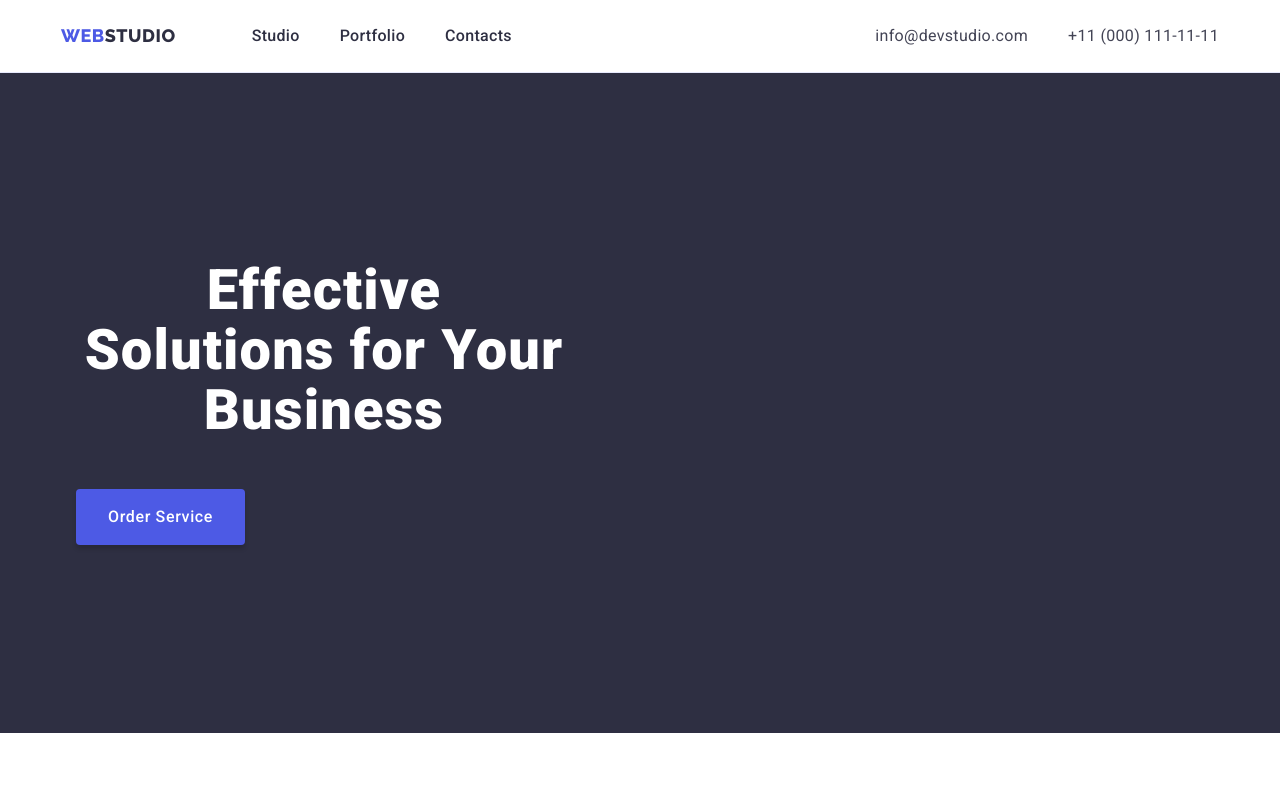
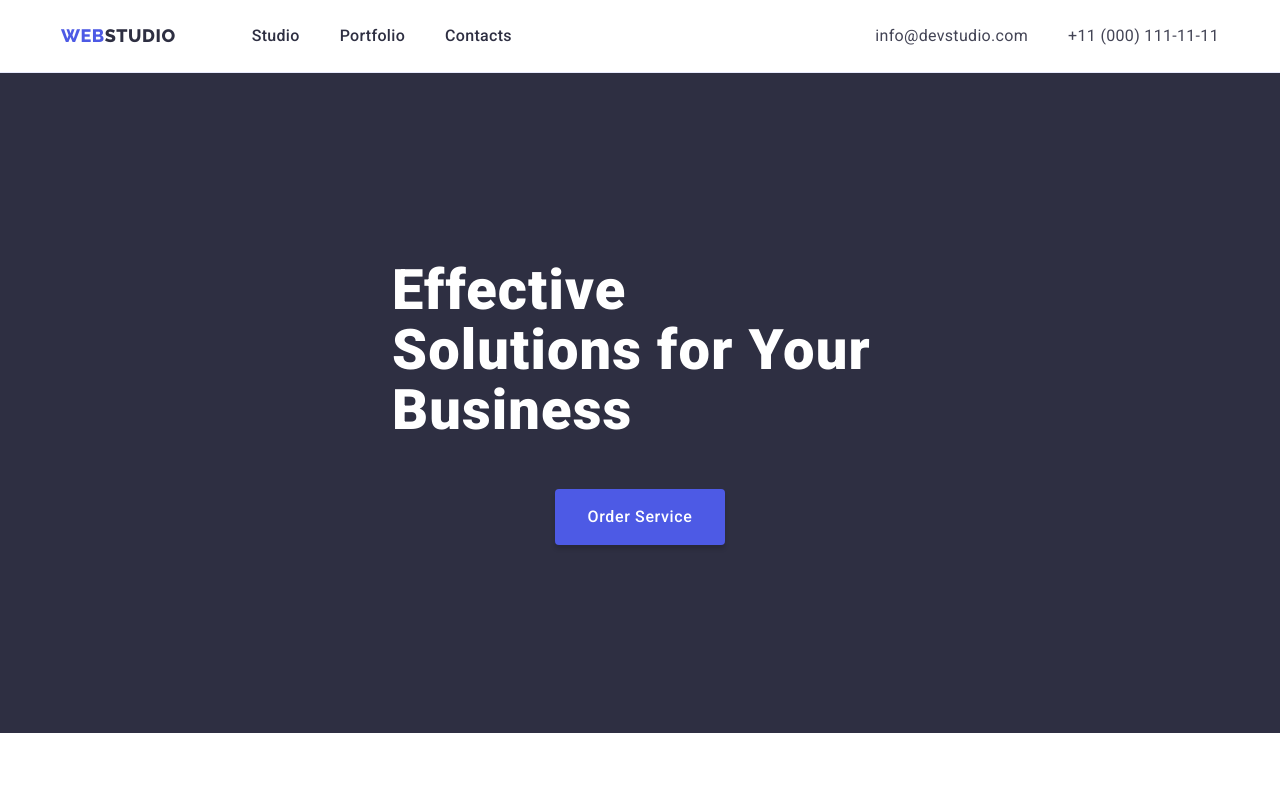
Before and after one commit to MartaTabor/goit-markup-hw-03, a plain HTML site: page index.html in a window 1280 px wide. Shown: the top 800 px of the page. Drawn offline with nearby package versions, Linux system fonts and the light colour scheme.

Commit message:
hw-suggestions2

```diff
--- a/css/styles.css
+++ b/css/styles.css
@@ -160,7 +160,6 @@ button {
 
 .order-section {
   background-color: var(--navy-blue-color);
-  text-align: center;
   padding: 188px 0;
 }
 
@@ -170,8 +169,8 @@ button {
   font-weight: 700;
   line-height: 1.07;
   letter-spacing: 1.12px;
-  margin-bottom: 48px;
   max-width: 496px;
+  margin: 0 auto 48px;
 }
 
 .order-button {
@@ -186,6 +185,7 @@ button {
   box-shadow: 0px 4px 4px 0px rgba(0, 0, 0, 0.15);
   display: block;
   min-width: 169px;
+  margin: 0 auto;
 }
 
 .order-button:hover,
```
